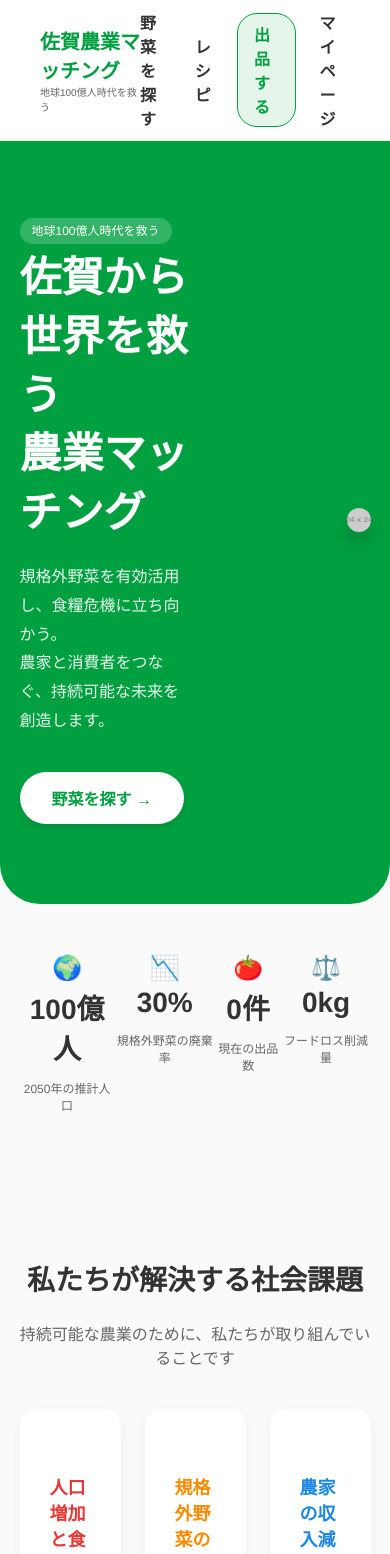
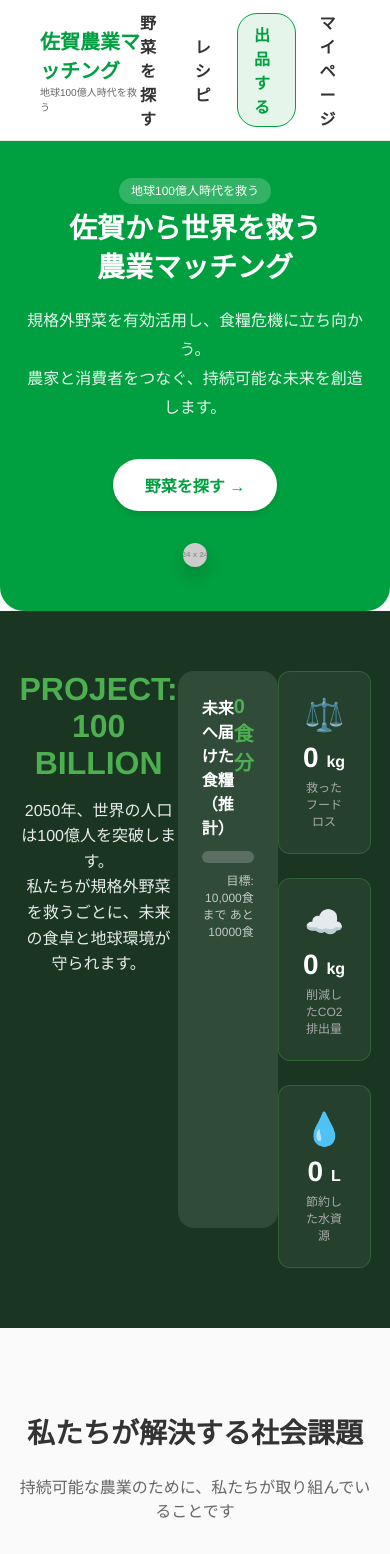
Before and after one commit to duck-ahiru-Z/saga, a Next.js app: page / in a window 390 px wide. Shown: the top 1554 px of the page. Built offline with nearby package versions, Linux system fonts and the light colour scheme; no server answers; the database is empty.

Commit message:
ホームページのスマホ版の調整

```diff
--- a/app/page.module.css
+++ b/app/page.module.css
@@ -232,3 +232,72 @@
   border-radius: 30px;
   font-weight: bold;
 }
+
+
+
+
+/* =========================================
+   📱 スマホ用レスポンシブデザイン (768px以下)
+   ========================================= */
+@media (max-width: 768px) {
+
+  /* 1. ヒーローセクション（緑の看板） */
+  .heroSection {
+    flex-direction: column; /* 横並びを縦並びに */
+    text-align: center;
+    padding: 40px 5%;
+    border-radius: 0 0 24px 24px; /* 丸みを少し小さく */
+  }
+
+  .heroText h2 {
+    font-size: 28px; /* スマホ用に文字サイズを調整 */
+  }
+
+  /* ヒーロー画像の上の余白 */
+  .heroSection > div:last-child {
+    margin-top: 32px;
+  }
+
+  /* 3. 社会課題のカード */
+  .issuesCards {
+    flex-direction: column; /* 縦に積む */
+    gap: 16px;
+  }
+
+  .issueCard {
+    width: 100%; /* 横幅いっぱいに広げる */
+    padding: 24px;
+    box-sizing: border-box;
+  }
+
+  /* 4. ソリューション */
+  .solutionContent {
+    flex-direction: column;
+    gap: 32px;
+  }
+
+  .solutionItem {
+    align-items: flex-start; /* アイコンと文字の上端を揃える */
+  }
+
+  /* 5. レシピのカード */
+  .recipeCards {
+    flex-direction: column;
+  }
+
+  .recipeCard {
+    width: 100%;
+    box-sizing: border-box;
+  }
+
+  /* 6. CTA（今すぐ始めよう）のボタン */
+  .ctaButtons {
+    flex-direction: column; /* ボタンを縦に並べる */
+    gap: 16px;
+  }
+
+  .btnPrimary, .btnOutline {
+    width: 100%; /* ボタンを横幅いっぱいにして押しやすく */
+    box-sizing: border-box;
+  }
+}
--- a/app/page.tsx
+++ b/app/page.tsx
@@ -1,5 +1,5 @@
 // app/page.tsx
-'use client'; // ★ 動くパーツにする
+'use client';
 
 import { useState, useEffect } from 'react';
 import Link from "next/link";
@@ -8,16 +8,12 @@ import { collection, getDocs } from 'firebase/firestore';
 import styles from "./page.module.css";
 
 export default function HomePage() {
-  // ★ 実際の出品数を保存する変数
   const [vegCount, setVegCount] = useState(0);
 
-  // ★ ページが開かれた瞬間にFirebaseへ「出品数」を聞きに行く
   useEffect(() => {
     const fetchCount = async () => {
       try {
-        // vegetablesコレクション（箱）の中身をすべて取得
         const snapshot = await getDocs(collection(db, "vegetables"));
-        // その「個数（size）」を変数にセット！
         setVegCount(snapshot.size);
       } catch (error) {
         console.error("出品数の取得に失敗しました:", error);
@@ -45,7 +41,6 @@ export default function HomePage() {
           </Link>
         </div>
 
-        {/* 右側の画像エリア */}
         <div style={{ flex: 1, textAlign: 'right' }}>
           <img
             src="https://placehold.jp/24/cccccc/ffffff/500x600.png?text=HeroImage"
@@ -55,29 +50,47 @@ export default function HomePage() {
         </div>
       </section>
 
-      {/* ===== 2. 4つの数字・実績セクション（ここが本物になります！） ===== */}
-      <section className={styles.statsSection}>
-        <div className={styles.statItem}>
-          <div style={{ color: '#00A040', fontSize: '24px' }}>🌍</div>
-          <h3>100億人</h3>
-          <p style={{ fontSize: '12px', color: '#666' }}>2050年の推計人口</p>
+      {/* ===== 2. 100億人の未来を救う実績セクション（融合版！） ===== */}
+      <section className={styles.statsSection} style={{ backgroundColor: '#1A3622', color: 'white', padding: '60px 5%' }}>
+        <div style={{ textAlign: 'center', marginBottom: '40px' }}>
+          <h2 style={{ fontSize: '32px', margin: '0 0 16px 0', color: '#4CAF50' }}>PROJECT: 100 BILLION</h2>
+          <p style={{ fontSize: '16px', opacity: 0.9, maxWidth: '600px', margin: '0 auto', lineHeight: '1.6' }}>
+            2050年、世界の人口は100億人を突破します。<br/>
+            私たちが規格外野菜を救うごとに、未来の食卓と地球環境が守られます。
+          </p>
         </div>
-        <div className={styles.statItem}>
-          <div style={{ color: '#E53935', fontSize: '24px' }}>📉</div>
-          <h3>30%</h3>
-          <p style={{ fontSize: '12px', color: '#666' }}>規格外野菜の廃棄率</p>
+
+        {/* コミュニティ全体の貢献度メーター */}
+        <div style={{ maxWidth: '800px', margin: '0 auto 40px auto', background: 'rgba(255,255,255,0.1)', padding: '24px', borderRadius: '16px' }}>
+          <div style={{ display: 'flex', justifyContent: 'space-between', marginBottom: '12px' }}>
+            <span style={{ fontWeight: 'bold' }}>未来へ届けた食糧（推計）</span>
+            <span style={{ color: '#4CAF50', fontWeight: 'bold', fontSize: '20px' }}>{vegCount * 5 * 3} 食分</span>
+          </div>
+          <div style={{ width: '100%', height: '12px', background: 'rgba(255,255,255,0.2)', borderRadius: '6px', overflow: 'hidden' }}>
+            <div style={{ width: `${Math.min(((vegCount * 5 * 3) / 10000) * 100, 100)}%`, height: '100%', background: '#4CAF50', transition: 'width 1s ease' }}></div>
+          </div>
+          <p style={{ textAlign: 'right', fontSize: '12px', opacity: 0.7, margin: '8px 0 0 0' }}>
+            目標: 10,000食まで あと{Math.max(10000 - (vegCount * 5 * 3), 0)}食
+          </p>
         </div>
-        <div className={styles.statItem}>
-          <div style={{ color: '#1E88E5', fontSize: '24px' }}>🍅</div>
-          {/* ★ Firebaseから取得した実際の出品数を表示！ */}
-          <h3>{vegCount}件</h3>
-          <p style={{ fontSize: '12px', color: '#666' }}>現在の出品数</p>
-        </div>
-        <div className={styles.statItem}>
-          <div style={{ color: '#8E24AA', fontSize: '24px' }}>⚖️</div>
-          {/* ★ 出品数 × 5kg で仮の「フードロス削減量」を自動計算！ */}
-          <h3>{vegCount * 5}kg</h3>
-          <p style={{ fontSize: '12px', color: '#666' }}>フードロス削減量</p>
+
+        {/* 3つの環境インパクト */}
+        <div style={{ display: 'flex', gap: '24px', flexWrap: 'wrap', justifyContent: 'center' }}>
+          <div style={{ background: 'rgba(255,255,255,0.05)', padding: '24px', borderRadius: '12px', flex: '1 1 200px', textAlign: 'center', border: '1px solid rgba(76, 175, 80, 0.3)' }}>
+            <div style={{ fontSize: '32px', marginBottom: '8px' }}>⚖️</div>
+            <h3 style={{ fontSize: '28px', margin: '0 0 4px 0', color: '#FFF' }}>{vegCount * 5} <span style={{fontSize: '16px'}}>kg</span></h3>
+            <p style={{ fontSize: '12px', color: '#AAA', margin: 0 }}>救ったフードロス</p>
+          </div>
+          <div style={{ background: 'rgba(255,255,255,0.05)', padding: '24px', borderRadius: '12px', flex: '1 1 200px', textAlign: 'center', border: '1px solid rgba(76, 175, 80, 0.3)' }}>
+            <div style={{ fontSize: '32px', marginBottom: '8px' }}>☁️</div>
+            <h3 style={{ fontSize: '28px', margin: '0 0 4px 0', color: '#FFF' }}>{vegCount * 5 * 2.5} <span style={{fontSize: '16px'}}>kg</span></h3>
+            <p style={{ fontSize: '12px', color: '#AAA', margin: 0 }}>削減したCO2排出量</p>
+          </div>
+          <div style={{ background: 'rgba(255,255,255,0.05)', padding: '24px', borderRadius: '12px', flex: '1 1 200px', textAlign: 'center', border: '1px solid rgba(76, 175, 80, 0.3)' }}>
+            <div style={{ fontSize: '32px', marginBottom: '8px' }}>💧</div>
+            <h3 style={{ fontSize: '28px', margin: '0 0 4px 0', color: '#FFF' }}>{(vegCount * 5 * 2000).toLocaleString()} <span style={{fontSize: '16px'}}>L</span></h3>
+            <p style={{ fontSize: '12px', color: '#AAA', margin: 0 }}>節約した水資源</p>
+          </div>
         </div>
       </section>
 
```
